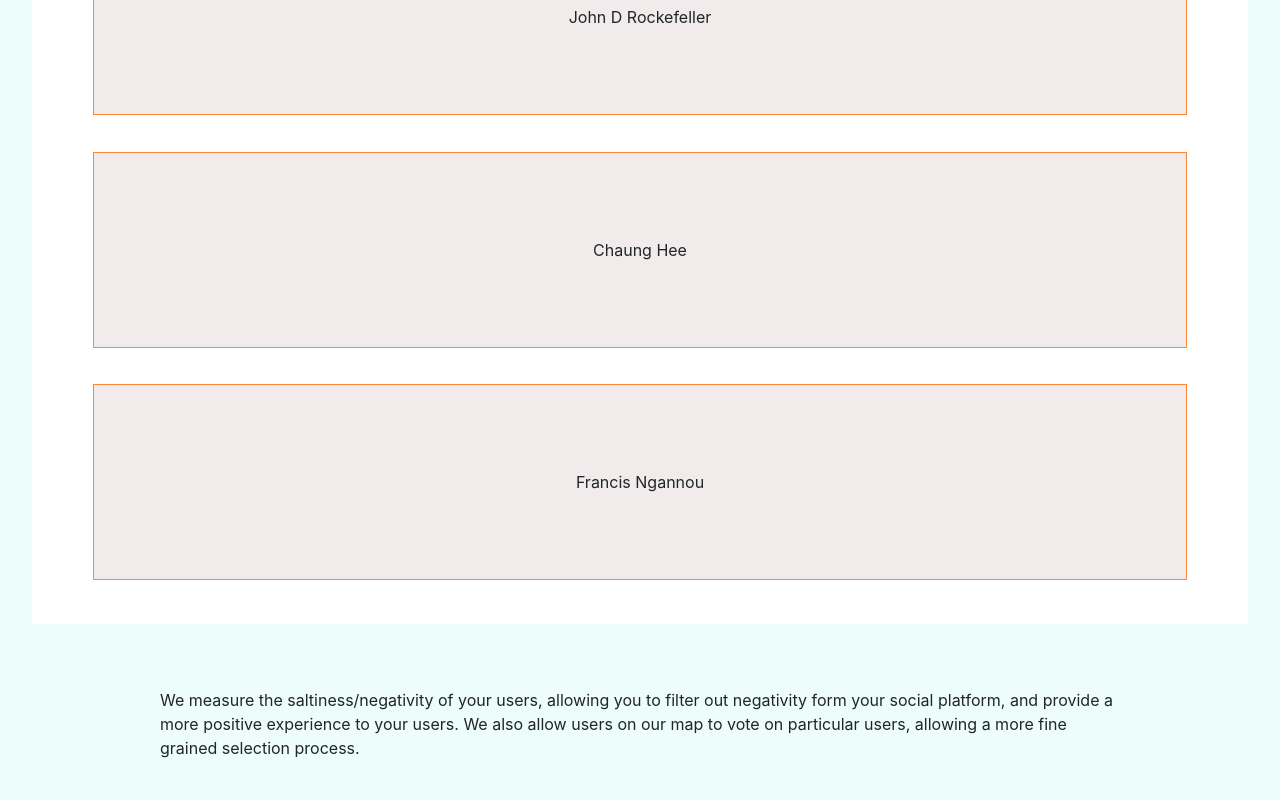
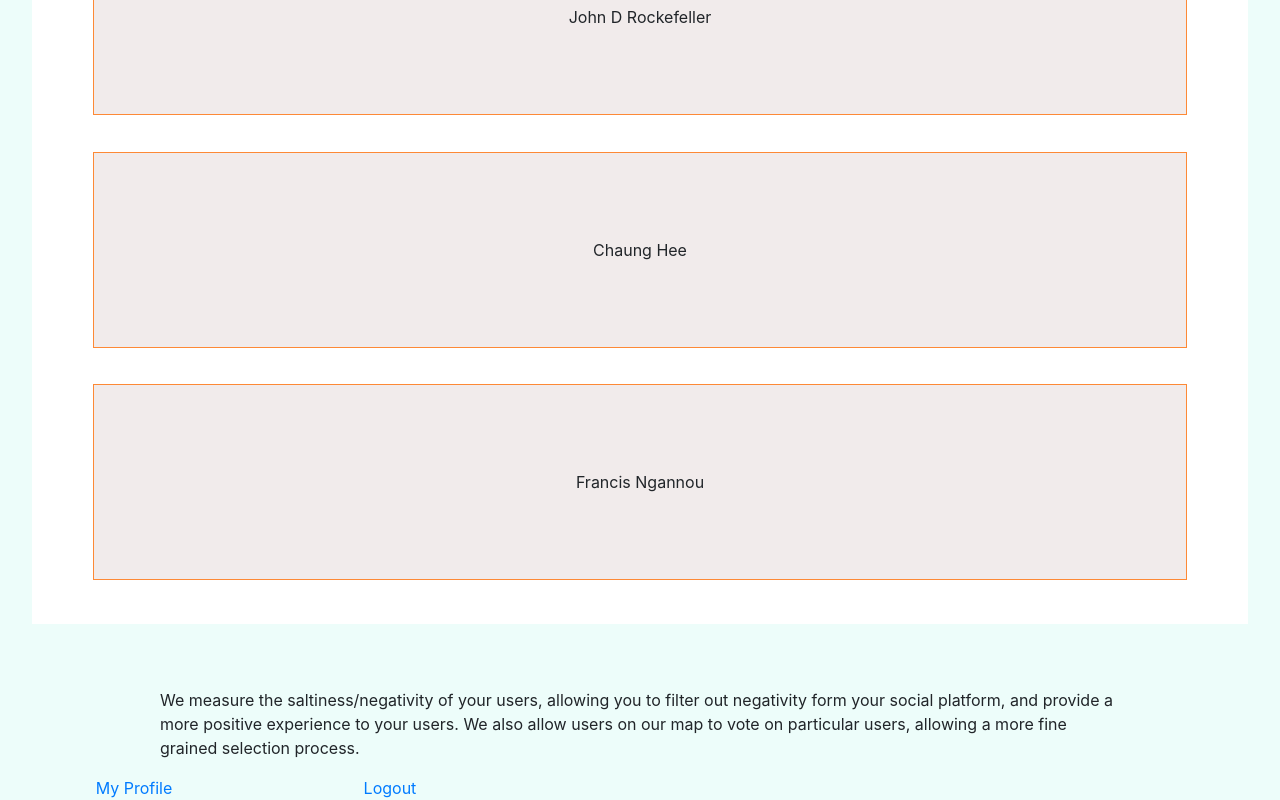
Before and after one commit to Saltiest-Hacker-News-Trolls-1/Front-End, a React (Create React App) app in the folder saltiest-hacker-news-trolls-1/: page /protected in a window 1280 px wide. Shown: the part 646-1446 px from the top of the page. Before the commit the page ends 1422 px from the top, so only its background shows below. Built offline with nearby package versions, Linux system fonts and the light colour scheme.

Commit message:
Created isLoggedIn function

```diff
--- a/saltiest-hacker-news-trolls-1/src/App.js
+++ b/saltiest-hacker-news-trolls-1/src/App.js
@@ -7,8 +7,24 @@
 import UserProfile from "./components/User/UserProfile";
 import Navbar from './components/Navigation';
 import Nav from './components/Nav'
+import { axiosWithAuth } from './utils/axiosWithAuth';
+import {useHistory} from "react-router-dom"
 
 function App() {
+
+  const history = useHistory()
+
+  const isLoggedIn = () => {
+    axiosWithAuth()
+      .post("")
+      .then(res => {
+        console.log("login", res)
+        localStorage.getItem("token", res.data.payload)
+        history.push("/protected")
+      })
+      .catch(err => console.log(err.response))
+  }
+
   return (
     <div className="App">
       <Nav/>
@@ -16,7 +32,7 @@
         <PrivateRoute path="/protected">
           <UserProfile />
         </PrivateRoute>
-        <Route exact path="/login" render={props => <FormikLoginForm {...props} />} />
+        {/* <Route exact path="/login" render={props => <FormikLoginForm {...props} />} /> */}
       </Switch>
 
       {/* other routes */}
--- a/saltiest-hacker-news-trolls-1/src/components/User/UserNav.js
+++ b/saltiest-hacker-news-trolls-1/src/components/User/UserNav.js
@@ -1,10 +1,11 @@
 import React from 'react';
-import {Link} from "react-router-dom"
+import {Link} from "react-router-dom";
 
 const UserNav = () => {
 
     const handleLogout = () => {
-
+        localStorage.clear();
+        window.location.reload()
     }
 
 
@@ -13,12 +14,12 @@
 
       <div className="Nav">
       <div>
-          <Link className="Register" to="Register">Register</Link>
+          <Link className="UserProfile" to="UserProfile">My Profile</Link>
         </div>
 
 
         <div>
-          <Link className="Logout" to="Logout">Logout</Link>
+          <Link to="/" className="Logout" onClick={handleLogout} >Logout</Link>
 
         </div>
 
@@ -27,3 +28,5 @@
       </div>
     )
 }
+
+export default UserNav
--- a/saltiest-hacker-news-trolls-1/src/components/User/UserProfile.js
+++ b/saltiest-hacker-news-trolls-1/src/components/User/UserProfile.js
@@ -1,10 +1,11 @@
 import React from 'react';
+import UserNav from "./UserNav"
 
 const UserProfile = () => {
 
     return(
         <>
-
+            <UserNav />
         </>
     )
 }
```
